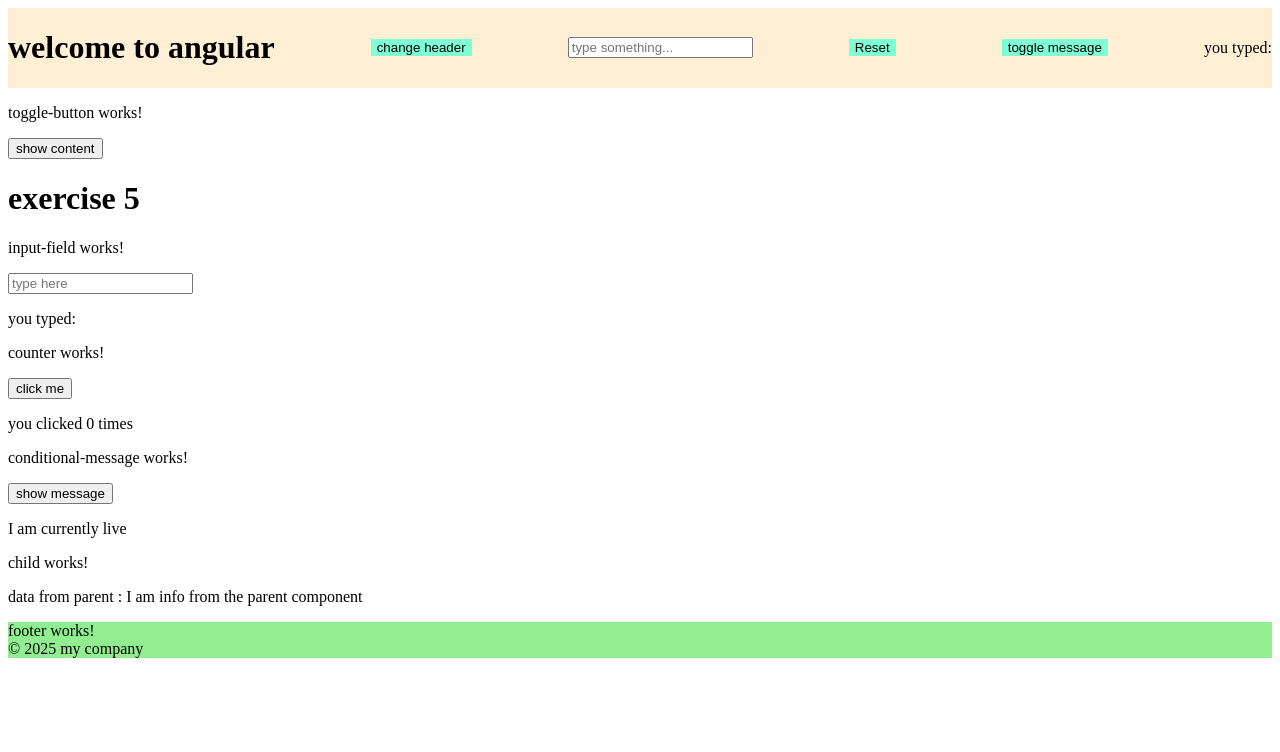
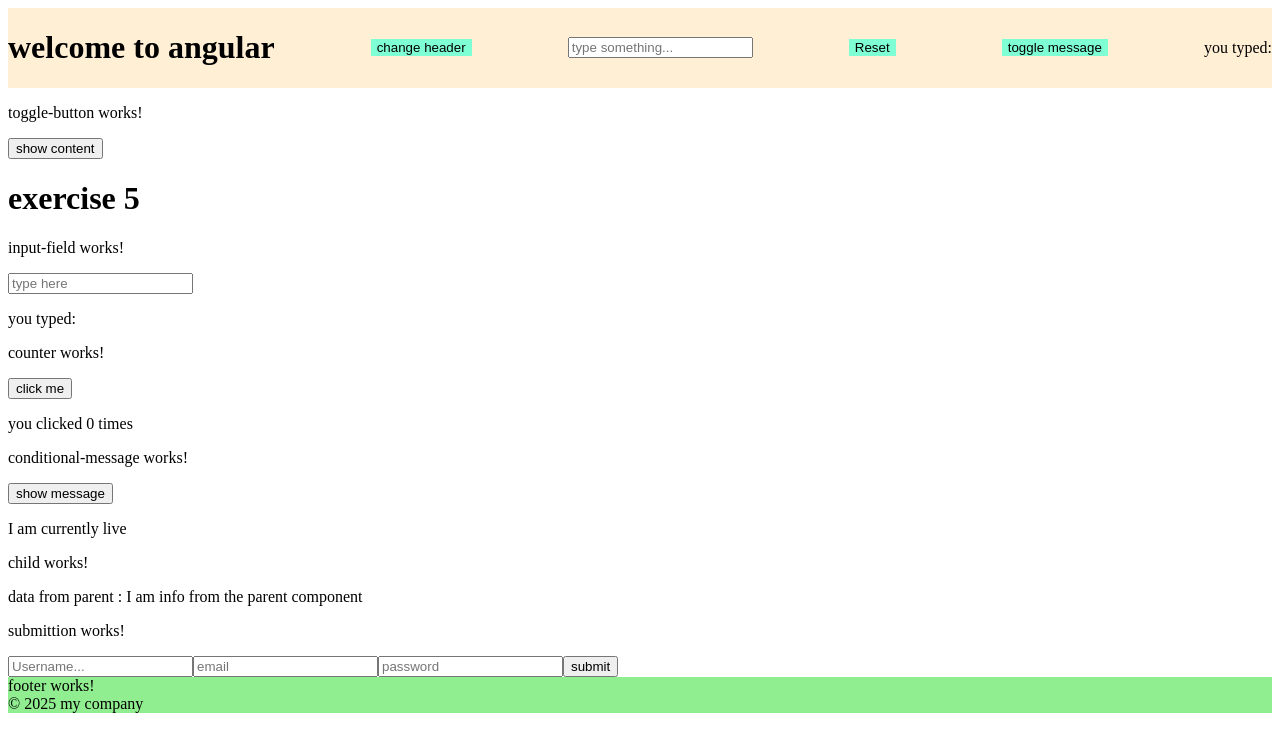
Before and after one commit to magser110/angular-March10, an Angular app: page / in a window 1280 px wide. Shown: the top 752 px of the page. Built offline with nearby package versions, Linux system fonts and the light colour scheme.

Commit message:
saving exercise progress, 10 still left to do

```diff
--- a/src/app/app.component.html
+++ b/src/app/app.component.html
@@ -12,4 +12,6 @@
 
 <router-outlet />
 
+<app-submittion></app-submittion>
+
 <app-footer></app-footer>
--- a/src/app/app.component.ts
+++ b/src/app/app.component.ts
@@ -7,11 +7,12 @@ import { InputFieldComponent } from './input-field/input-field.component';
 import { CounterComponent } from './counter/counter.component';
 import { ConditionalMessageComponent } from './conditional-message/conditional-message.component';
 import { ParentComponent } from './parent/parent.component';
+import { SubmittionComponent } from './submittion/submittion.component';
 
 @Component({
   selector: 'app-root',
   imports: [RouterOutlet, HeaderComponent, FooterComponent, ToggleButtonComponent, InputFieldComponent,
-   CounterComponent, ConditionalMessageComponent, ParentComponent],
+   CounterComponent, ConditionalMessageComponent, ParentComponent, SubmittionComponent],
   templateUrl: './app.component.html',
   styleUrl: './app.component.css'
 })
--- /dev/null
+++ b/src/app/submittion/submittion.component.html
@@ -0,0 +1,8 @@
+<p>submittion works!</p>
+
+
+<input type="text" [(ngModel)]="usernameInput" placeholder="Username...">
+<input type="text" [(ngModel)]="emailInput" placeholder="email">
+<input type="text" [(ngModel)]="passwordInput" placeholder="password">
+
+<button (click)='userInput(usernameInput, emailInput, passwordInput)'> submit</button>
--- /dev/null
+++ b/src/app/submittion/submittion.component.ts
@@ -0,0 +1,37 @@
+import { Component } from '@angular/core';
+import { FormsModule } from '@angular/forms';
+
+
+interface User {
+  usernameInput: string;
+  emailInput: string;
+  passwordInput: string
+}
+
+@Component({
+  selector: 'app-submittion',
+  imports: [FormsModule],
+  templateUrl: './submittion.component.html',
+  styleUrl: './submittion.component.css'
+})
+export class SubmittionComponent {
+
+
+usernameInput = ''
+emailInput = '';
+passwordInput = '';
+users = []
+
+
+  userInput(usernameInput, emailInput, passwordInput){
+    this.users.push({usernameInput, emailInput,
+      passwordInput});
+
+console.log(this.users);
+
+  }
+
+// you have access to the user input now if you create an array of items can you display them to the page
+
+
+}
```
Also changed, not shown: src/app/submittion/submittion.component.css (added).
